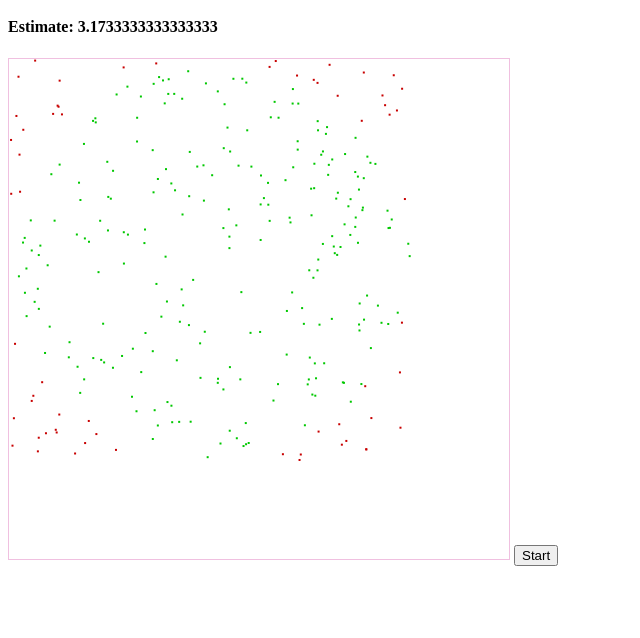
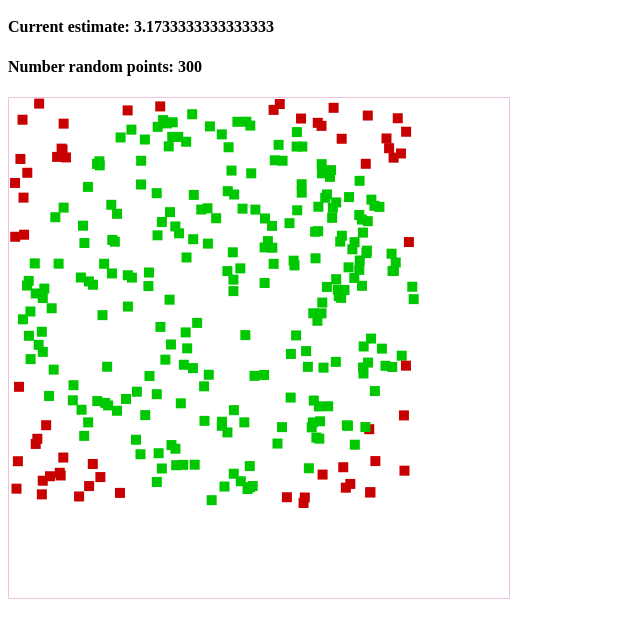
Before and after one commit to eschembor/monteCarloPI, a plain HTML site: page index.html in a window 1280 px wide. Shown: the part 48-686 px from the top of the page, without its empty margins (0-640 px from the left). Drawn offline with Linux system fonts and the light colour scheme.

Commit message:
Updates UI

```diff
--- a/index.html
+++ b/index.html
@@ -3,9 +3,10 @@
 </head>
 <body>
 <h1>Compute PI</h1>
-<h4 id='currentPI'></h4>
+<h4>Current estimate: <span id='currentPI'></span></h4>
+<h4>Number random points: <span id='currentPoints'></span></h4>
+
 <canvas id='drawPI' height=500; width=500; style='border: 1px solid #f0c0e0'></canvas>
 
-<button>Start</button>
 <script type="text/javascript" src="pi.js"></script>
 </body>
--- a/pi.js
+++ b/pi.js
@@ -5,6 +5,10 @@ var piComputer = (function() {
 	var getCurrentPI = function() {
 		return (_numIn+_numOut) === 0 ? 0 : (4 * _numIn) / (_numIn + _numOut);
 	};
+
+	var getNumberOfPoints = function () {
+		return _numIn + _numOut;
+	}
 
 	var _getRandomPoint = function() {
 		return {
@@ -33,20 +37,23 @@ var piComputer = (function() {
 
 	return {
 		getCurrentPI: getCurrentPI,
+		getNumberOfPoints: getNumberOfPoints,
 		addGuess: addGuess,
 		getState: getState
 	};
 }) ();
 
 var viz = (function () {
+	var activePoints = [];
 	var c = document.getElementById("drawPI");
 	var ctx = c.getContext("2d");
+
 	var drawPt = function (pt) {
 		var drawX = 200 * pt.x + 200;
 		var drawY = 200 * pt.y + 200;
 		ctx.fillStyle = pt.in ? "rgb(0,200,0)" : "rgb(200,0,0)";
-		ctx.fillRect (drawX, drawY, 2, 2);
-	}
+		ctx.fillRect (drawX, drawY, 10, 10);
+	};
 
 	return {
 		drawPt: drawPt
@@ -54,16 +61,19 @@ var viz = (function () {
 })();
 
 
-var MAX_GUESSES = 100000,
+var MAX_GUESSES = 1000000,
 	i = 0;
 
 function getAndDrawNextPoint () {
 	var nextPt = piComputer.addGuess();
 	viz.drawPt (nextPt);
-	document.getElementById("currentPI").innerHTML = "Estimate: " + piComputer.getCurrentPI();
+	document.getElementById("currentPI").innerHTML = "" + piComputer.getCurrentPI();
+	document.getElementById("currentPoints").innerHTML = "" + piComputer.getNumberOfPoints();
 	i += 1;
 	if (i < MAX_GUESSES) {
 		requestAnimationFrame (getAndDrawNextPoint);
+	} else {
+		alert ("Done!");
 	}
 }
 
```
